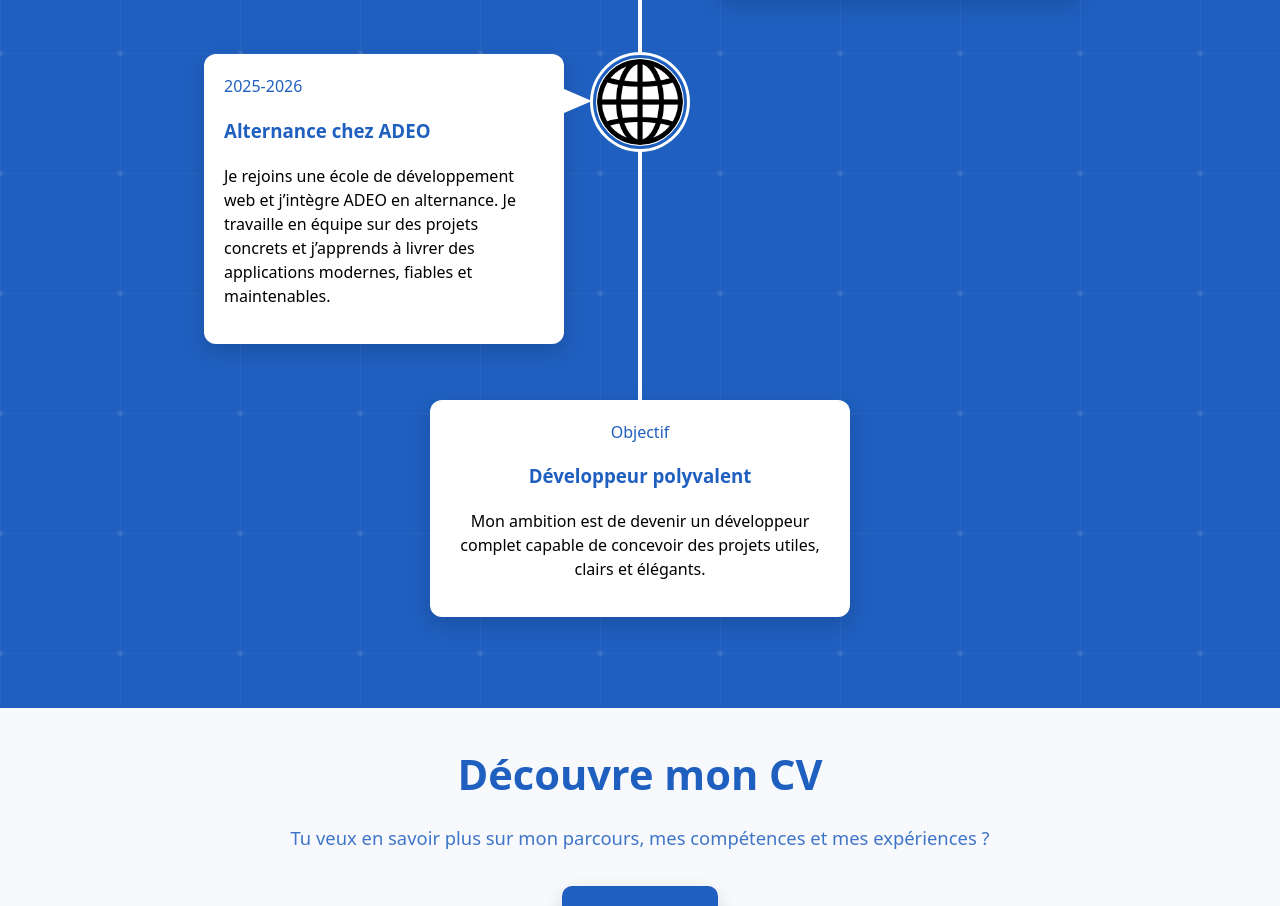
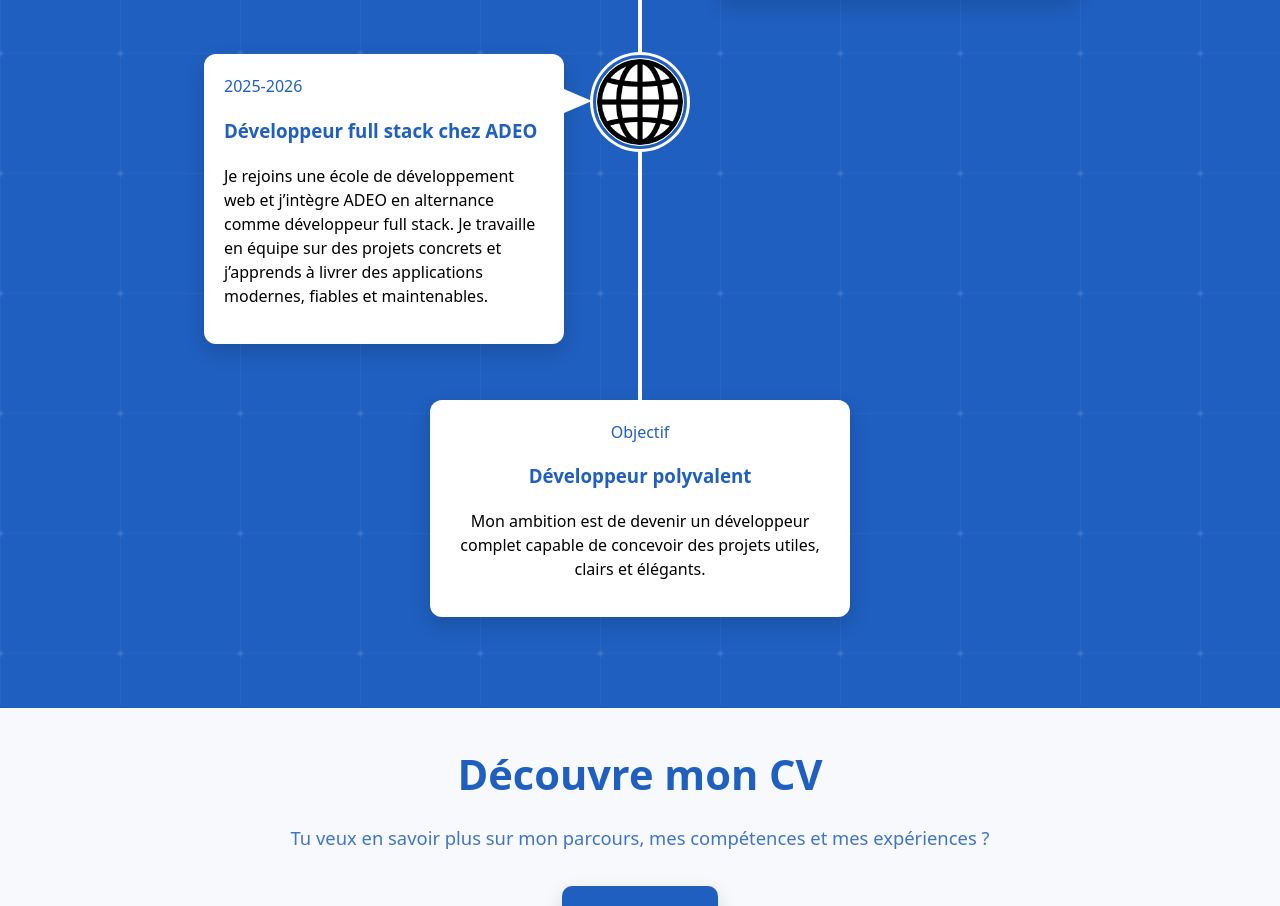
Before and after one commit to madou752/portfolio, a React (Vite) app: page / in a window 1280 px wide. Shown: the part 5927-6833 px from the top of the page. Built offline with nearby package versions, Linux system fonts and the light colour scheme; no server answers.

Commit message:
parcours : poste de développeur full stack chez ADEO

```diff
--- a/src/sections/Timeline.jsx
+++ b/src/sections/Timeline.jsx
@@ -33,9 +33,9 @@ export default function Timeline() {
         },
         {
             year: "2025-2026",
-            title: "Alternance chez ADEO",
+            title: "Développeur full stack chez ADEO",
             description:
-                "Je rejoins une école de développement web et j’intègre ADEO en alternance. Je travaille en équipe sur des projets concrets et j’apprends à livrer des applications modernes, fiables et maintenables.",
+                "Je rejoins une école de développement web et j’intègre ADEO en alternance comme développeur full stack. Je travaille en équipe sur des projets concrets et j’apprends à livrer des applications modernes, fiables et maintenables.",
             icon: "/web.png",
         },
         {
```
